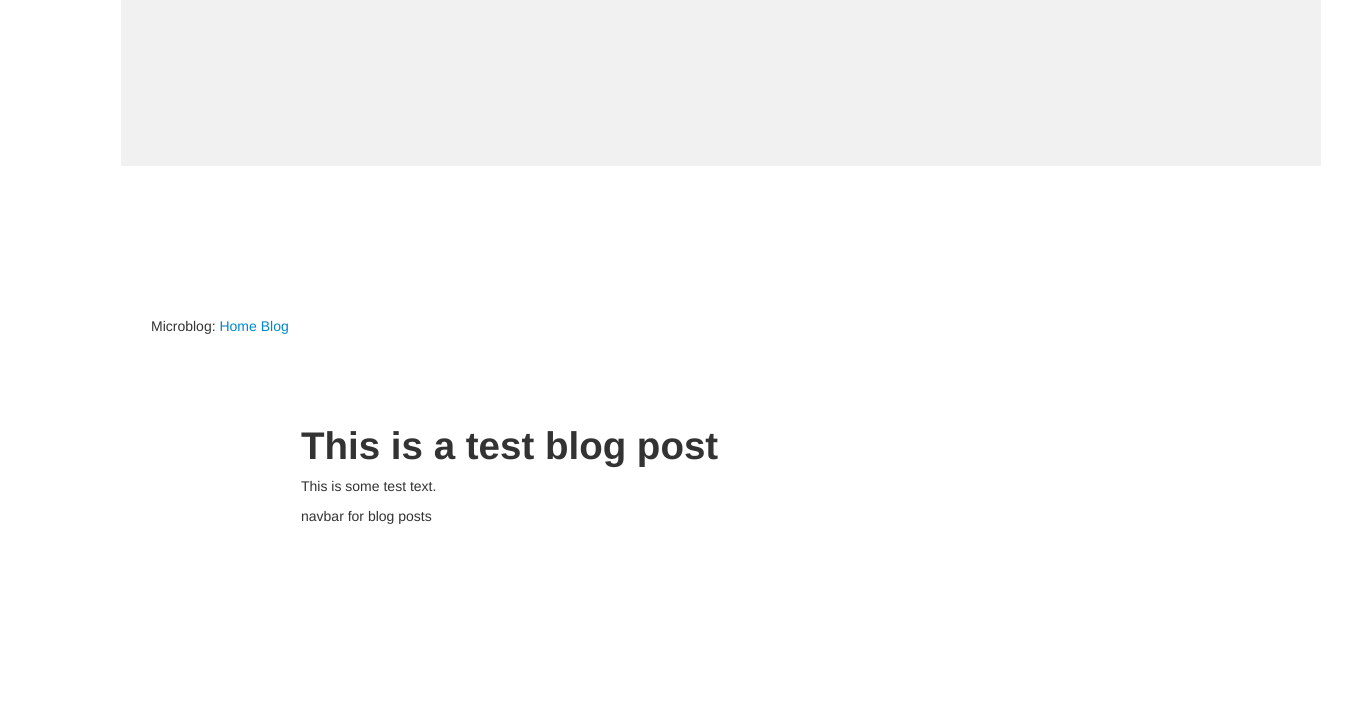
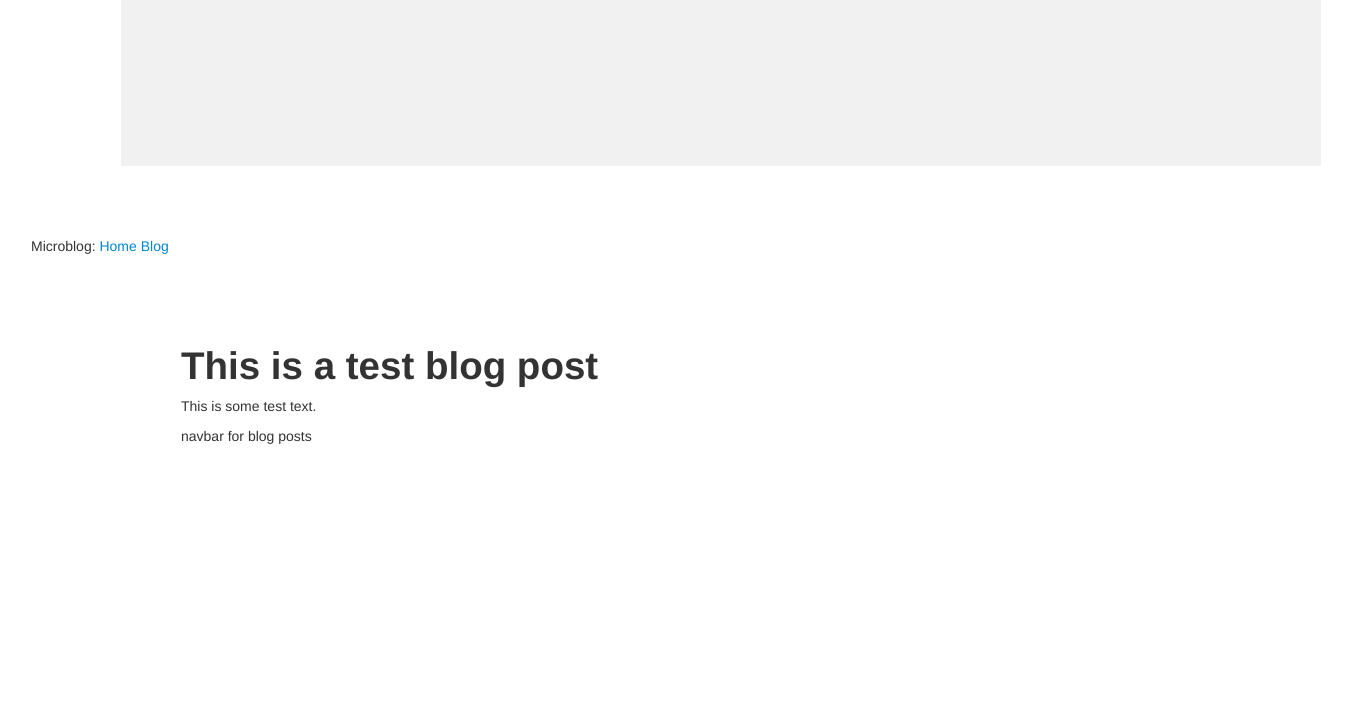
Before and after one commit to jneich/blog, a Flask app: page /blog in a window 1680 px wide; the page is wider, and only the part inside the window is pictured. Shown: the part 1566-2289 px from the top of that part, without its empty margins (244-1596 px from the left). After the commit the page ends 2010 px from the top of that part, so only its background shows below. Run offline with Flask 2, Linux system fonts and the light colour scheme.

Commit message:
moved block content

```diff
--- a/app/templates/base.html
+++ b/app/templates/base.html
@@ -84,12 +84,6 @@
       </div>
     </div>
   </div>
-    <div class="container">
-      <div class="row">
-        <div class="span12">
           {% block content %}{% endblock %}
-        </div>
-      </div>
-    </div>
   </body>
 </html>
```
